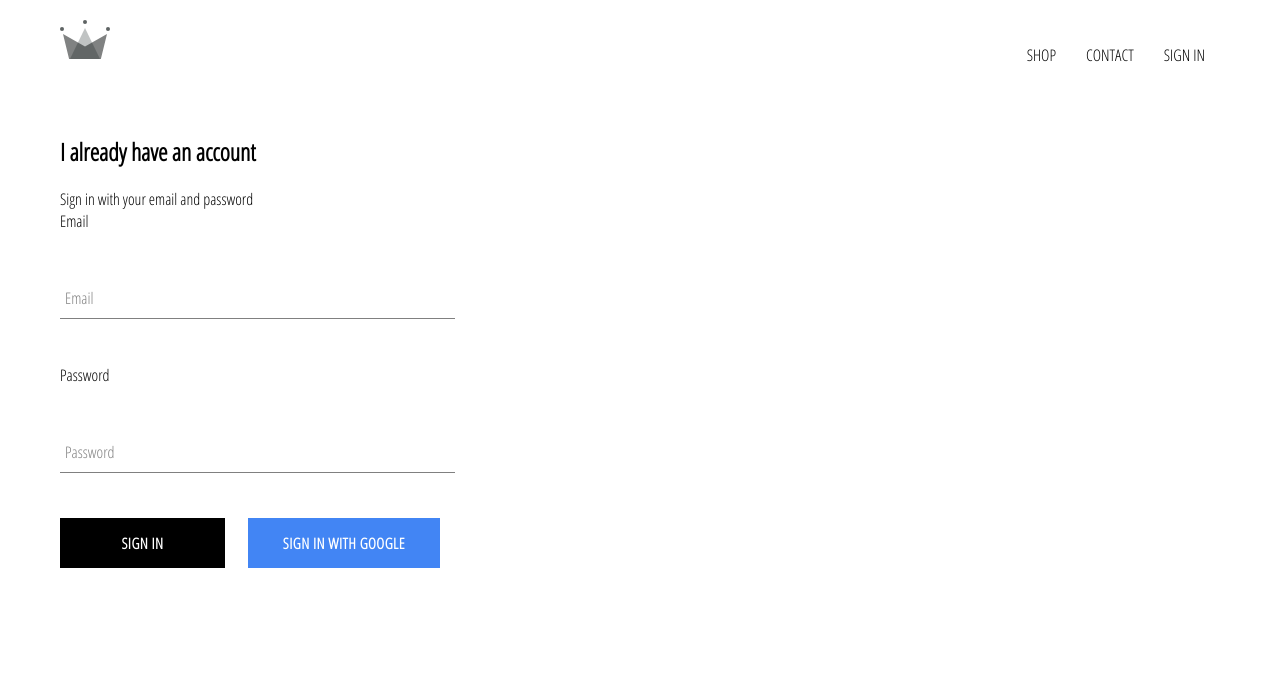
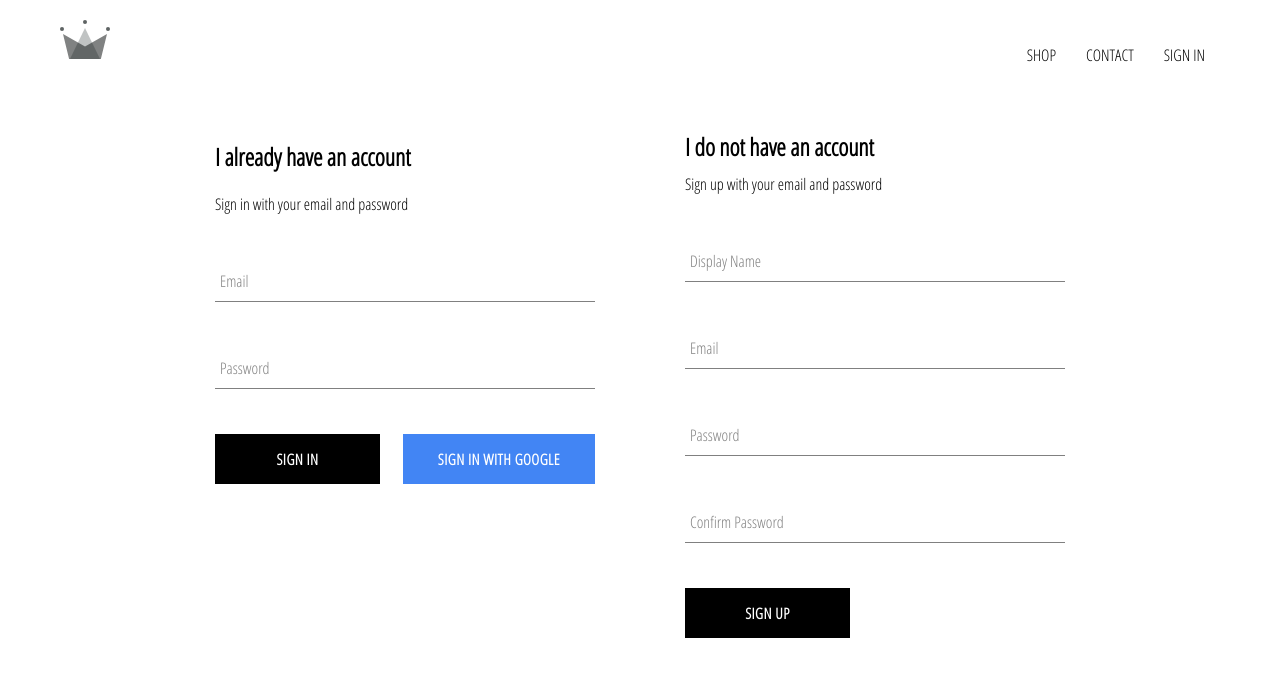
Before and after one commit to NickMonks/CRWN-Clothing, a React (Create React App) app: page /signin in a window 1280 px wide. Shown: the top 676 px of the page. Built offline with nearby package versions, Linux system fonts and the light colour scheme; no server answers.

Commit message:
SignIn and SingOut

```diff
--- a/src/App.css
+++ b/src/App.css
@@ -7,3 +7,7 @@
     text-decoration: none;
     color: black;
 }
+
+* { /* universal selector - for any element */
+    box-sizing : border-box; /*  this eliminates the extra padding */
+}
--- a/src/App.js
+++ b/src/App.js
@@ -5,7 +5,7 @@
 import ShopPage from "./pages/shop/shop.component.jsx";
 import Header from './components/header/header.component';
 import SignInAndSignUpPage from './pages/sign-in-and-sign-up/sign-in-and-sign-up.component';
-import { auth } from './firebase/firebase.utils';
+import { auth, createUserProfileDocument } from './firebase/firebase.utils';
 
 class App extends React.Component {
   constructor() {
@@ -24,11 +24,29 @@
   // subscription - we just to check when the state has changed - a new user state
   // So we dont want to remount again and manually fetch.
   // All of this allows us to do OAth, authentication from 3rd parties.
-  componentDidMount() {
-    this.unsubscribeFromAuth = auth.onAuthStateChanged(user=> {
+  componentDidMount() {                         //       \/ asynchronous because we're doing an API request
+    this.unsubscribeFromAuth = auth.onAuthStateChanged(async userAuth => {
       // this method from firebase library takes a function callback with user argument
-      // and we set the state with it
-      this.setState({ currentUser: user});
+      // we create profile document:
+      if (userAuth) {
+        // We use this userRef to check if the data as changed
+        const userRef = await createUserProfileDocument(userAuth);
+        //onSnapshot will send us back the snapshot object
+        // In our case, we will subscribe (or "listen") to useRef for any changes of userRef
+        // so its an event, and this will setState
+        userRef.onSnapshot(snapShot => {
+          this.setState({
+            currentUser: {
+              id: snapShot.id,
+              ...snapShot.data() // we ask for the rest of the data
+            }
+          })
+        })
+      } else {
+              // if the user is null and left (unmounted):
+              this.setState({currentUser: userAuth});
+      }
+      //createUserProfileDocument(user);
      // authentication persistence - the user will persist, so he will be as a user even if the user refresh or close the window: console.log();
      // This is an open subscription - messaging between app and firebase that is constantly running, so we don't need to fetch everytime the user makes a change
     })
--- a/src/components/sign-in/sign-in.component.jsx
+++ b/src/components/sign-in/sign-in.component.jsx
@@ -32,9 +32,10 @@
         return (
             <div className="sign-in">
                 <h2>I already have an account</h2>
+
                 <span>Sign in with your email and password</span>
 
-                <label>Email</label>
+
                 <form onSubmit={this.handleSubmit} >
                     <FormInput
                         name="email"
@@ -44,7 +45,6 @@
                         handleChange={this.handleChange}
                         required />
 
-                    <label >Password</label>
                     <FormInput
                             name="password"
                             type="password"
@@ -52,8 +52,6 @@
                             value={this.state.password}
                             handleChange={this.handleChange}
                             required />
-
-
                     <div className='buttons'>
                         {/* IMPORTANT: because CUstomButton has the type "submit", it will trigger the
                         onSubmit event, independently of being an input or component. basically means that both are type submit*/}
--- /dev/null
+++ b/src/components/sign-up/sign-up.component.jsx
@@ -0,0 +1,100 @@
+import React from 'react';
+
+import FormInput from '../form-input/form-input.component';
+import CustomButton from '../custom-button/custom-button.component';
+
+import {auth, createUserProfileDocument} from '../../firebase/firebase.utils';
+
+import './sign-up.styles.scss';
+
+class SignUp extends React.Component {
+    constructor() {
+        super();
+
+        this.state = {
+            displayName: '',
+            email: '',
+            password: '',
+            confirmPassword:''
+        }
+    }
+
+    handleSubmit = async event => {
+        event.preventDefault();
+        const {displayName, email, password, confirmPassword} = this.state;
+        if (password !== confirmPassword) {
+            alert('passwords dont match');
+            return;
+        }
+
+        try {
+            // it will return a user object
+            const {user} = await auth.createUserWithEmailAndPassword(email, password);
+
+            await createUserProfileDocument(user, {displayName});
+            // We clean the form if successful
+            this.setState({
+                displayName: '',
+                email: '',
+                password: '',
+                confirmPassword:''
+            })
+        // Throw an error if we can create it or fetch it
+        } catch(error) {
+            console.error(error);
+        }
+    }
+
+    handleChange = event => {
+        const {name, value } = event.target;
+
+        this.setState({[name]: value});
+    }
+
+    render() {
+        const { displayName, email, password, confirmPassword } = this.state;
+        return (
+            <div className='sign-up'>
+                <h2 className='title'>I do not have an account</h2>
+                <span>Sign up with your email and password</span>
+                <form className='sign-up-form' onSubmit={this.handleSubmit}>
+                <FormInput
+                    type='text'
+                    name='displayName'
+                    value={displayName}
+                    onChange={this.handleChange}
+                    label='Display Name'
+                    required
+                    />
+                    <FormInput
+                    type='email'
+                    name='email'
+                    value={email}
+                    onChange={this.handleChange}
+                    label='Email'
+                    required
+                   />
+                    <FormInput
+                    type='password'
+                    name='password'
+                    value={password}
+                    onChange={this.handleChange}
+                    label='Password'
+                    required
+                    />
+                    <FormInput
+                    type='password'
+                    name='confirmPassword'
+                    value={confirmPassword}
+                    onChange={this.handleChange}
+                    label='Confirm Password'
+                    required
+                    />
+                    <CustomButton type='submit'> SIGN UP</CustomButton>
+                    </form>
+            </div>
+        );
+    }
+}
+
+export default SignUp;
--- /dev/null
+++ b/src/components/sign-up/sign-up.styles.scss
@@ -0,0 +1,9 @@
+.sign-up{
+    display: flex;
+    flex-direction: column;
+    width: 380px;
+
+    .title {
+        margin: 10px 0;
+    }
+}
--- a/src/firebase/firebase.utils.js
+++ b/src/firebase/firebase.utils.js
@@ -12,6 +12,32 @@
     appId: "1:594910722098:web:c64c3b7f37258aeb34e42b",
     measurementId: "G-RFSZYDL4L7"
   };
+
+  export const createUserProfileDocument = async (userAuth,additionalData) => {
+    if (!userAuth) return; // exit from the function if user doesnt exist
+    const userRef = firestore.doc(`users/${userAuth.uid}`) // Receive a document reference
+    const snapShot = await userRef.get(); // with get we receive the snapshot, and "exists" check if it contains data
+
+    if (!snapShot.exists) {
+      const {displayName, email} = userAuth;
+      const createdAt = new Date();
+
+      // try-catch handling error: if there isnt any data in the snapshot
+      // then add the info provided above
+      try {
+        await userRef.set({
+          displayName,
+          email,
+          createdAt,
+          ...additionalData
+        })
+      } catch (error) {
+        console.log('error creating user', error.message);
+      }
+    }
+
+    return userRef; // We return the user in case we will used it chained.
+  }
 
   firebase.initializeApp(config);
 
--- a/src/pages/sign-in-and-sign-up/sign-in-and-sign-up.component.jsx
+++ b/src/pages/sign-in-and-sign-up/sign-in-and-sign-up.component.jsx
@@ -1,11 +1,12 @@
 import React from 'react';
 import SignIn from "../../components/sign-in/sign-in.component"
-
+import SignUp from '../../components/sign-up/sign-up.component';
 import './sign-in-and-sign-up.styles.scss';
 
 const SignInAndSignUpPage = () => (
     <div className="sign-in-and-sign-up">
         <SignIn />
+        <SignUp />
     </div>
 );
 
--- a/src/pages/sign-in-and-sign-up/sign-in-and-sign-up.styles.scss
+++ b/src/pages/sign-in-and-sign-up/sign-in-and-sign-up.styles.scss
@@ -0,0 +1,6 @@
+.sign-in-and-sign-up {
+    width: 850px;
+    display: flex;
+    justify-content: space-between;
+    margin: 30px auto;
+}
```
